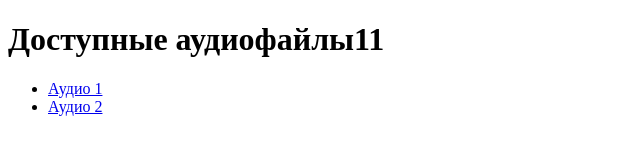
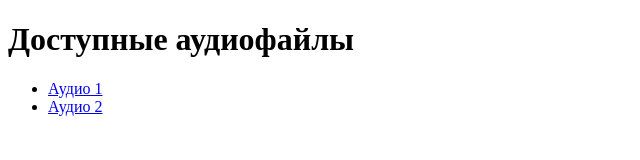
Before and after one commit to Bogdan-Shirobokov/VideoAudioTelegramApp, a plain HTML site: page audios.html in a window 1280 px wide. Shown: the full height of the page, 0-640 px from the left. Drawn offline with Linux system fonts and the light colour scheme.

Commit message:
Update audios.html

```diff
--- a/audios.html
+++ b/audios.html
@@ -16,7 +16,7 @@
     </script>
 </head>
 <body>
-    <h1>Доступные аудиофайлы11</h1>
+    <h1>Доступные аудиофайлы</h1>
     <ul>
         <li><a href="https://bogdan-shirobokov.github.io/VideoAudioTelegramApp/media/audios/Люся Чеботина – ЛУЧШАЯ ПОДРУГА.mp3">Аудио 1</a></li>
         <li><a href="https://bogdan-shirobokov.github.io/VideoAudioTelegramApp/media/audios/Люся Чеботина – ПЛАКАЛ ГОЛЛИВУД.mp3">Аудио 2</a></li>
```
